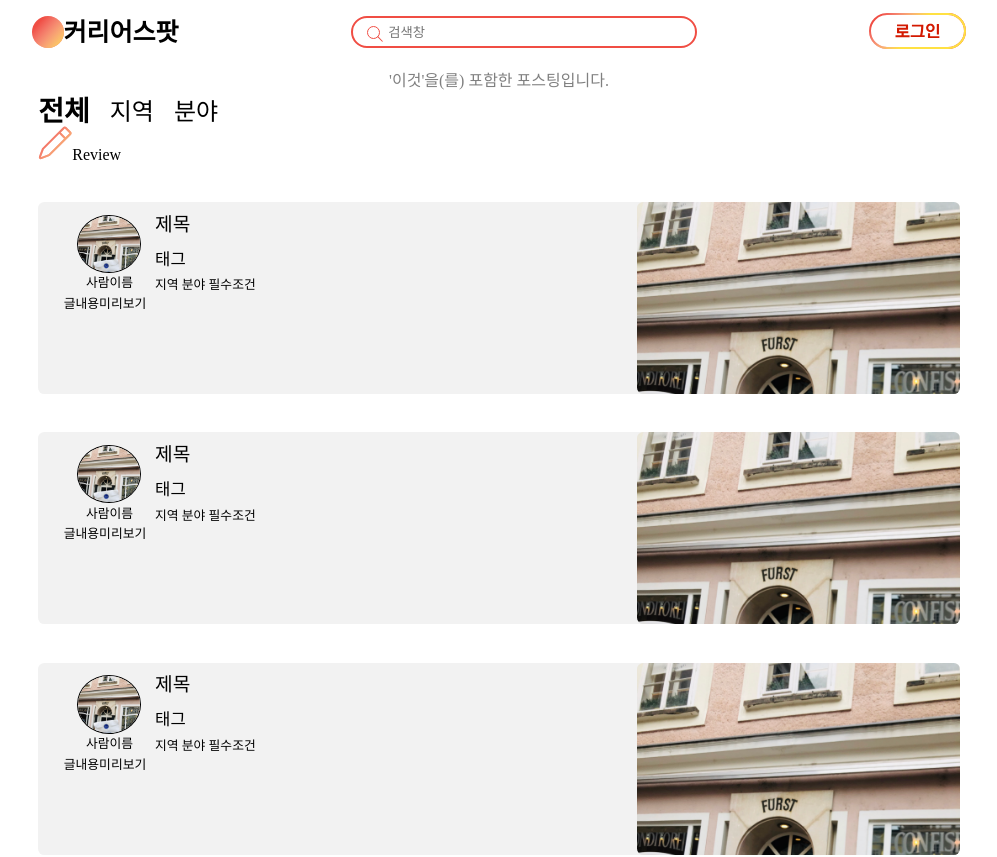
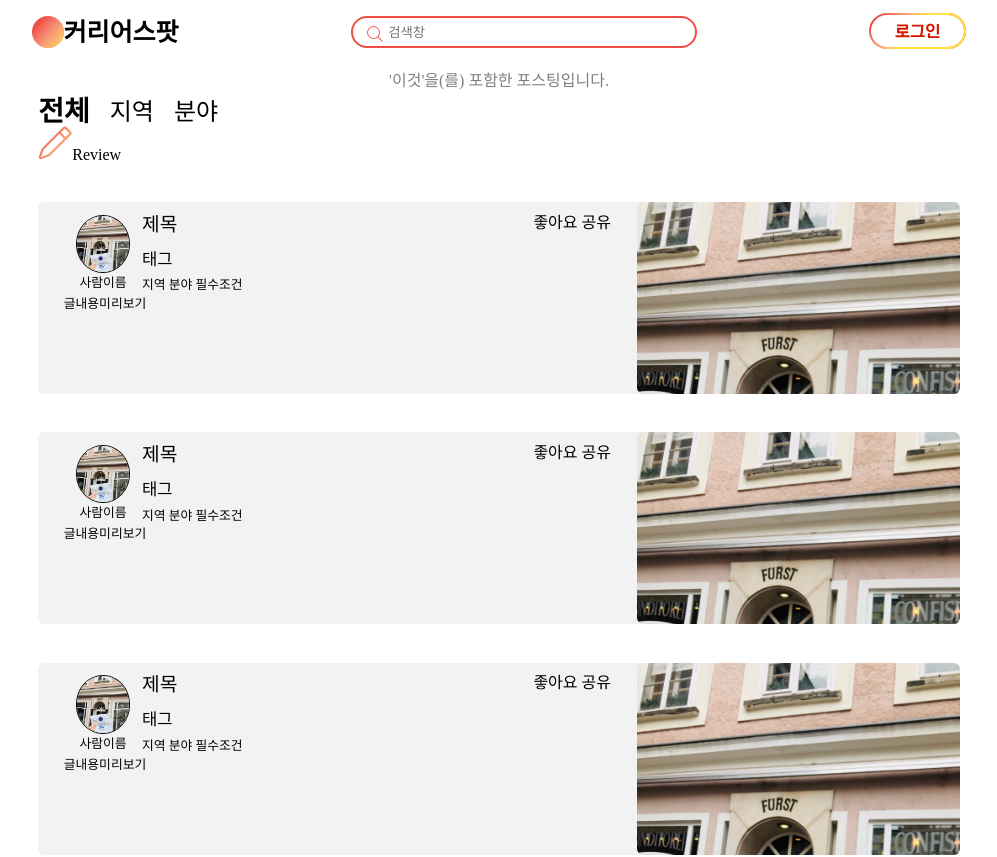
Before and after one commit to Re-Coder-3/front-end, a React (Create React App) app in the folder project/: page /search in a window 1280 px wide. Shown: the top 857 px of the page, without its empty margins (141-1138 px from the left). Built offline with nearby package versions, Linux system fonts and the light colour scheme; what apollo-upload-client would draw is missing.

Commit message:
검색 페이지 수정

```diff
--- a/project/src/component/Icons.js
+++ b/project/src/component/Icons.js
@@ -210,6 +210,7 @@
   </svg>
 );
 
+
 export const SearchIcon = () => (
   <svg
     width="16"
@@ -228,6 +229,8 @@
     />
   </svg>
 );
+
+
 
 export const HeartIcon = () => (
   <svg
@@ -314,3 +317,9 @@
     <path d="M12 5.173l2.335 4.817 5.305.732-3.861 3.71.942 5.27-4.721-2.524-4.721 2.525.942-5.27-3.861-3.71 5.305-.733 2.335-4.817zm0-4.586l-3.668 7.568-8.332 1.151 6.064 5.828-1.48 8.279 7.416-3.967 7.416 3.966-1.48-8.279 6.064-5.827-8.332-1.15-3.668-7.569z" />
   </svg>
 );
+
+export const LikeIconEmpty = () => (
+    <svg width="27" height="24" viewBox="0 0 27 24" fill="none" xmlns="http://www.w3.org/2000/svg">
+      <path d="M7.23332 1.86073C11.1381 1.86073 13.1803 4.77718 13.7133 6.2354C15.2361 2.47081 17.6667 1.8607 20.1933 1.86073C24.6111 1.86079 26 5.10156 26 8.4625C26 13.9985 17.8089 20.3669 13.7133 22.8591C3.21069 16.7505 0.865556 10.7161 1.00581 8.4625C1.14046 3.05382 5.21359 1.8077 7.23332 1.86073Z" stroke="#333333" stroke-width="2" stroke-linecap="round" stroke-linejoin="round"/>
+    </svg>
+);
--- a/project/src/component/SearchPost.js
+++ b/project/src/component/SearchPost.js
@@ -16,12 +16,12 @@
   padding: 1vw 2vw;
   display: grid;
   grid-template-rows:2fr 1.5fr 1fr 4.5fr;
-  grid-template-columns:1fr 5fr;
+  grid-template-columns:1fr 5fr 1fr;
   grid-template-areas:
-  "profile Title"
-  "profile Tags"
-  "profile Etc"
-  "ContentText ContentText";
+  "profile Title Icons"
+  "profile Tags Icons"
+  "profile Etc Etc"
+  "ContentText ContentText ContentText";
 `
 const ImgWrapper = styled.div`
   background-color: #333aaa;
@@ -65,6 +65,9 @@
 border: solid 1px black;
 margin: 0 auto;
 `
+const PostIcons = styled.div`
+grid-area: Icons;
+`
 
 const SearchPost = () => {
     return (
@@ -73,6 +76,7 @@
                 <Profile><ProfileImgWrapper><Image src={testimg} /></ProfileImgWrapper> <Name>사람이름</Name></Profile>
                 <Title>제목</Title>
                 <Tags>태그</Tags>
+                <PostIcons>좋아요 공유</PostIcons>
                 <Etc>지역 분야 필수조건</Etc>
                 <ContentText>글내용미리보기</ContentText>
             </Content>
```
